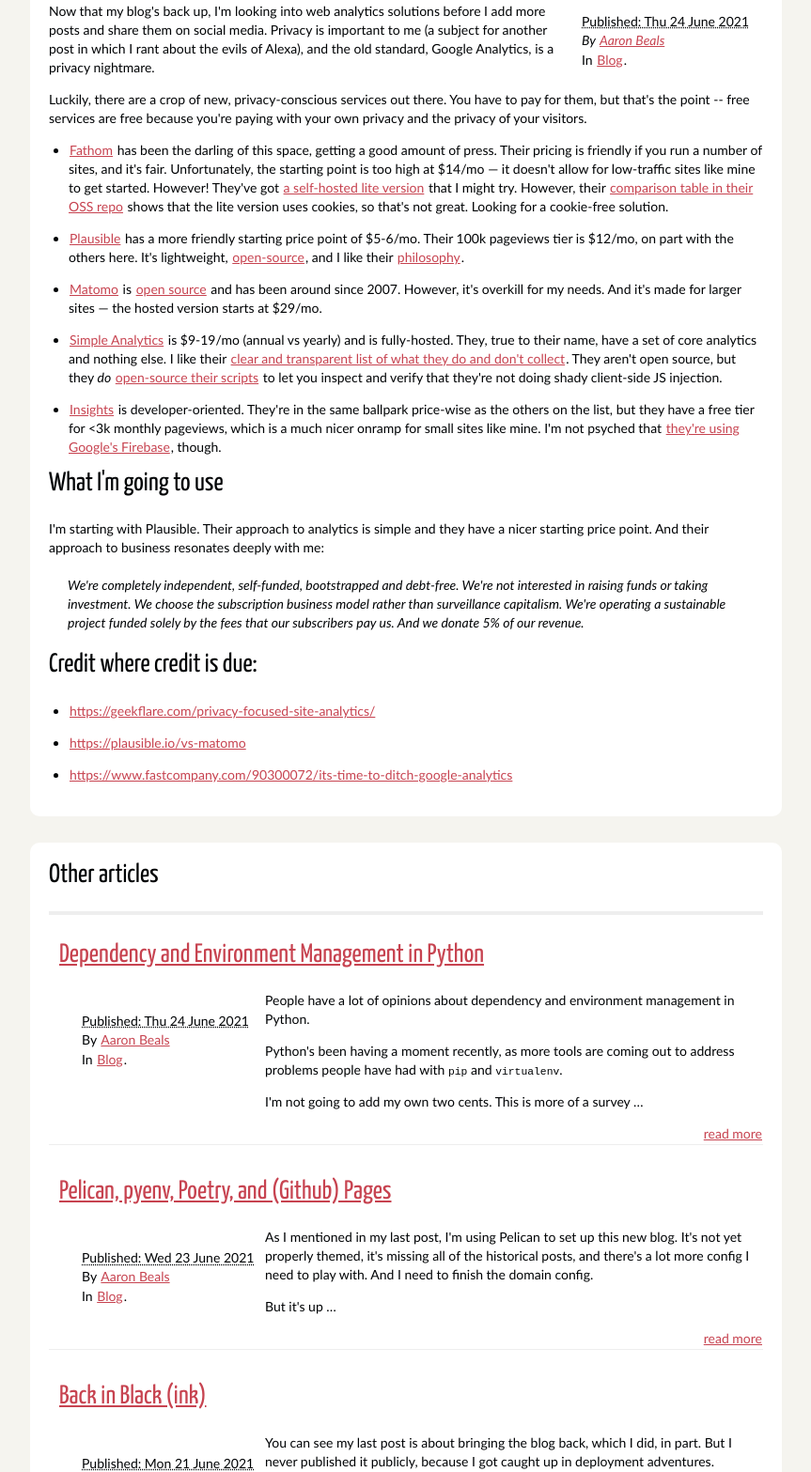
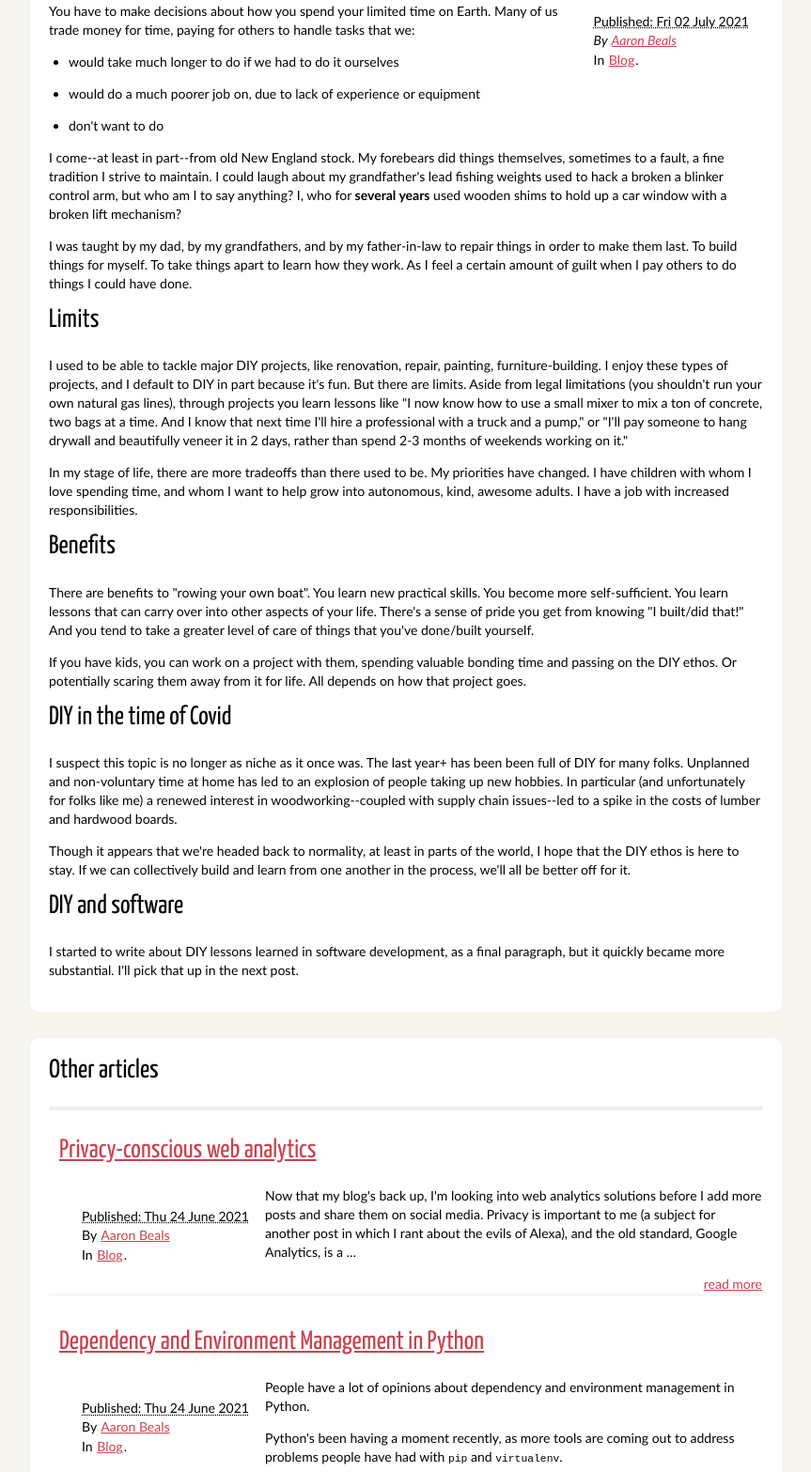
Before and after one commit to abeals/abeals.github.io, a plain HTML site: page author/aaron-beals.html in a window 1280 px wide. Shown: the part 225-1792 px from the top of the page at 94% size, without its empty margins (208-1071 px from the left). Drawn offline with Linux system fonts and the light colour scheme; files whose address does not match are found by name.

Commit message:
Added first post on DIY.

```diff
--- a/author/aaron-beals.html
+++ b/author/aaron-beals.html
@@ -20,7 +20,49 @@
 
             <aside id="featured" class="body">
                 <article>
-                    <h1 class="entry-title"><a href="/posts/privacy-conscious-web-analytics.html">Privacy-conscious web analytics</a></h1>
+                    <h1 class="entry-title"><a href="/posts/the-value-of-diy.html">The Value of DIY</a></h1>
+<footer class="post-info">
+        <abbr class="published" title="2021-07-02T22:23:00-04:00">
+                Published: Fri 02 July 2021
+        </abbr>
+
+        <address class="vcard author">
+                By                         <a class="url fn" href="/author/aaron-beals.html">Aaron Beals</a>
+        </address>
+<p>In <a href="/category/blog.html">Blog</a>.</p>
+
+</footer><!-- /.post-info --><p>You have to make decisions about how you spend your limited time on Earth. Many of us trade money for time, paying for others to handle tasks that we:</p>
+<ul>
+<li>would take much longer to do if we had to do it ourselves</li>
+<li>would do a much poorer job on, due to lack of experience or equipment</li>
+<li>don't want to do</li>
+</ul>
+<p>I come--at least in part--from old New England stock. My forebears did things themselves, sometimes to a fault, a fine tradition I strive to maintain. I could laugh about my grandfather's lead fishing weights used to hack a broken a blinker control arm, but who am I to say anything? I, who for <strong>several years</strong> used wooden shims to hold up a car window with a broken lift mechanism?</p>
+<p>I was taught by my dad, by my grandfathers, and by my father-in-law to repair things in order to make them last. To build things for myself. To take things apart to learn how they work. As I feel a certain amount of guilt when I pay others to do things I could have done.</p>
+<h1>Limits</h1>
+<p>I used to be able to tackle major DIY projects, like renovation, repair, painting, furniture-building. I enjoy these types of projects, and I default to DIY in part because it's fun. But there are limits. Aside from legal limitations (you shouldn't run your own natural gas lines), through projects you learn lessons like "I now know how to use a small mixer to mix a ton of concrete, two bags at a time. And I know that next time I'll hire a professional with a truck and a pump," or "I'll pay someone to hang drywall and beautifully veneer it in 2 days, rather than spend 2-3 months of weekends working on it."</p>
+<p>In my stage of life, there are more tradeoffs than there used to be. My priorities have changed. I have children with whom I love spending time, and whom I want to help grow into autonomous, kind, awesome adults. I have a job with increased responsibilities.</p>
+<h1>Benefits</h1>
+<p>There are benefits to "rowing your own boat". You learn new practical skills. You become more self-sufficient. You learn lessons that can carry over into other aspects of your life. There's a sense of pride you get from knowing "I built/did that!" And you tend to take a greater level of care of things that you've done/built yourself.</p>
+<p>If you have kids, you can work on a project with them, spending valuable bonding time and passing on the DIY ethos. Or potentially scaring them away from it for life. All depends on how that project goes.</p>
+<h1>DIY in the time of Covid</h1>
+<p>I suspect this topic is no longer as niche as it once was. The last year+ has been been full of DIY for many folks. Unplanned and non-voluntary time at home has led to an explosion of people taking up new hobbies. In particular (and unfortunately for folks like me) a renewed interest in woodworking--coupled with supply chain issues--led to a spike in the costs of lumber and hardwood boards.</p>
+<p>Though it appears that we're headed back to normality, at least in parts of the world, I hope that the DIY ethos is here to stay. If we can collectively build and learn from one another in the process, we'll all be better off for it.</p>
+<h1>DIY and software</h1>
+<p>I started to write about DIY lessons learned in software development, as a final paragraph, but it quickly became more substantial. I'll pick that up in the next post.</p>                </article>
+            </aside><!-- /#featured -->
+                <section id="content" class="body">
+                    <h1>Other articles</h1>
+                    <hr />
+                    <ol id="posts-list" class="hfeed">
+
+            <li><article class="hentry">
+                <header>
+                    <h1><a href="/posts/privacy-conscious-web-analytics.html" rel="bookmark"
+                           title="Permalink to Privacy-conscious web analytics">Privacy-conscious web analytics</a></h1>
+                </header>
+
+                <div class="entry-content">
 <footer class="post-info">
         <abbr class="published" title="2021-06-24T20:05:00-04:00">
                 Published: Thu 24 June 2021
@@ -31,31 +73,10 @@
         </address>
 <p>In <a href="/category/blog.html">Blog</a>.</p>
 
-</footer><!-- /.post-info --><p>Now that my blog's back up, I'm looking into web analytics solutions before I add more posts and share them on social media. Privacy is important to me (a subject for another post in which I rant about the evils of Alexa), and the old standard, Google Analytics, is a privacy nightmare.</p>
-<p>Luckily, there are a crop of new, privacy-conscious services out there. You have to pay for them, but that's the point -- free services are free because you're paying with your own privacy and the privacy of your visitors.</p>
-<ul>
-<li><a href="https://usefathom.com">Fathom</a> has been the darling of this space, getting a good amount of press. Their pricing is friendly if you run a number of sites, and it's fair. Unfortunately, the starting point is too high at $14/mo — it doesn't allow for low-traffic sites like mine to get started. However! They've got <a href="https://github.com/usefathom/fathom/">a self-hosted lite version</a> that I might try. However, their <a href="https://github.com/usefathom/fathom/">comparison table in their OSS repo</a> shows that the lite version uses cookies, so that's not great. Looking for a cookie-free solution.</li>
-<li><a href="https://plausible.io">Plausible</a> has a more friendly starting price point of $5-6/mo. Their 100k pageviews tier is $12/mo, on part with the others here. It's lightweight, <a href="https://github.com/plausible/analytics">open-source</a>, and I like their <a href="https://plausible.io/about">philosophy</a>.</li>
-<li><a href="https://matomo.org">Matomo</a> is <a href="https://github.com/matomo-org/matomo">open source</a> and has been around since 2007. However, it's overkill for my needs. And it's made for larger sites — the hosted version starts at $29/mo.</li>
-<li><a href="https://simpleanalytics.com">Simple Analytics</a> is $9-19/mo (annual vs yearly) and is fully-hosted. They, true to their name, have a set of core analytics and nothing else. I like their <a href="https://docs.simpleanalytics.com/what-we-collect">clear and transparent list of what they do and don't collect</a>. They aren't open source, but they <em>do</em> <a href="https://github.com/simpleanalytics/scripts">open-source their scripts</a> to let you inspect and verify that they're not doing shady client-side JS injection.</li>
-<li><a href="https://getinsights.io">Insights</a> is developer-oriented. They're in the same ballpark price-wise as the others on the list, but they have a free tier for &lt;3k monthly pageviews, which is a much nicer onramp for small sites like mine. I'm not psyched that <a href="https://getinsights.io/what-data-we-collect">they're using Google's Firebase</a>, though.</li>
-</ul>
-<h1>What I'm going to use</h1>
-<p>I'm starting with Plausible. Their approach to analytics is simple and they have a nicer starting price point. And their approach to business resonates deeply with me:</p>
-<blockquote>
-<p>We're completely independent, self-funded, bootstrapped and debt-free. We're not interested in raising funds or taking investment. We choose the subscription business model rather than surveillance capitalism. We're operating a sustainable project funded solely by the fees that our subscribers pay us. And we donate 5% of our revenue.</p>
-</blockquote>
-<h1>Credit where credit is due:</h1>
-<ul>
-<li><a href="https://geekflare.com/privacy-focused-site-analytics/">https://geekflare.com/privacy-focused-site-analytics/</a></li>
-<li><a href="https://plausible.io/vs-matomo">https://plausible.io/vs-matomo</a></li>
-<li><a href="https://www.fastcompany.com/90300072/its-time-to-ditch-google-analytics">https://www.fastcompany.com/90300072/its-time-to-ditch-google-analytics</a></li>
-</ul>                </article>
-            </aside><!-- /#featured -->
-                <section id="content" class="body">
-                    <h1>Other articles</h1>
-                    <hr />
-                    <ol id="posts-list" class="hfeed">
+</footer><!-- /.post-info -->                <p>Now that my blog's back up, I'm looking into web analytics solutions before I add more posts and share them on social media. Privacy is important to me (a subject for another post in which I rant about the evils of Alexa), and the old standard, Google Analytics, is a …</p>
+                <a class="readmore" href="/posts/privacy-conscious-web-analytics.html">read more</a>
+                </div><!-- /.entry-content -->
+            </article></li>
 
             <li><article class="hentry">
                 <header>
```
Also changed, not shown: archives.html (+2 -0 lines), authors.html (+1 -1 lines), categories.html (+1 -1 lines), category/blog.html (+47 -26 lines), index.html (+47 -26 lines), posts/the-value-of-diy.html (added, +91 -0 lines).
